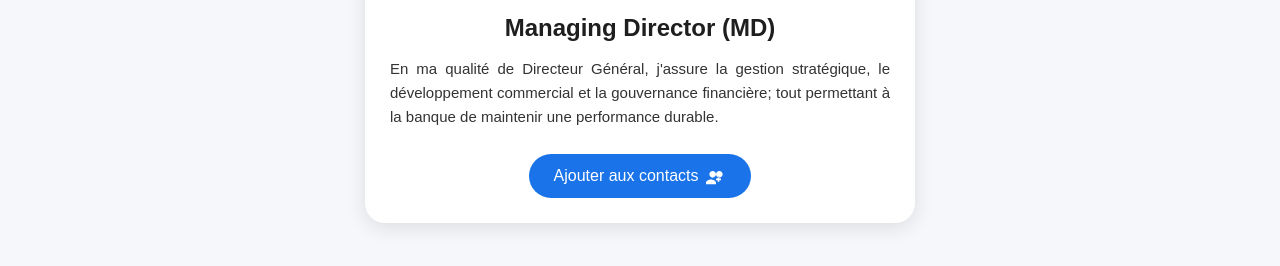
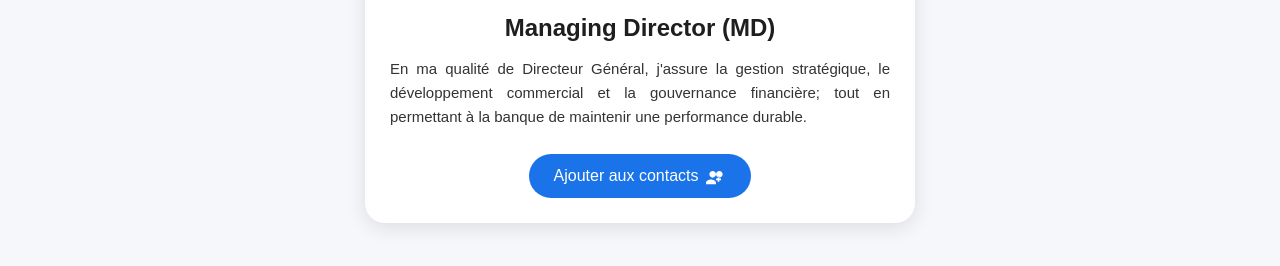
Before and after one commit to Absinux224/skyegn, a plain HTML site: page index.html in a window 1280 px wide. Shown: the part 472-738 px from the top of the page. Drawn offline with Linux system fonts and the light colour scheme.

Commit message:
Update index.html

```diff
--- a/index.html
+++ b/index.html
@@ -47,7 +47,7 @@
     <h2>Managing Director (MD)</h2>
     <p class="description">
       En ma qualité de Directeur Général, j'assure la gestion stratégique, le développement commercial et la gouvernance financière;
-	  tout permettant à la banque de maintenir une performance durable.
+	  tout en permettant à la banque de maintenir une performance durable.
     </p>
     <button class="btn" onclick="window.location.href='akaba.vcf'">
       Ajouter aux contacts
```
